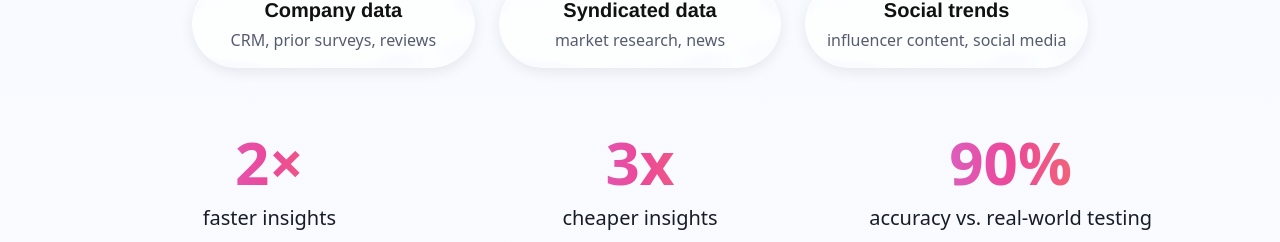
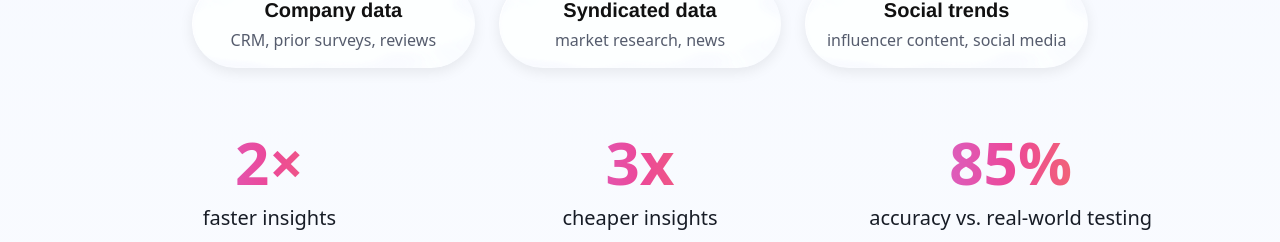
Before and after one commit to Fluentive-AI/fluentive-sims-landing, a React (Vite) app: page / in a window 1280 px wide. Shown: the part 2498-2740 px from the top of the page. Built offline with nearby package versions, Linux system fonts and the light colour scheme.

Commit message:
changed accuracy metric

```diff
--- a/src/sections/Solutions.tsx
+++ b/src/sections/Solutions.tsx
@@ -26,7 +26,7 @@ export function Solutions() {
       metrics: [
         { number: "2×", label: "faster insights" },
         { number: "3x", label: "cheaper insights" },
-        { number: "90%", label: "accuracy vs. real-world testing" },
+        { number: "85%", label: "accuracy vs. real-world testing" },
       ]
     },
     {
```
